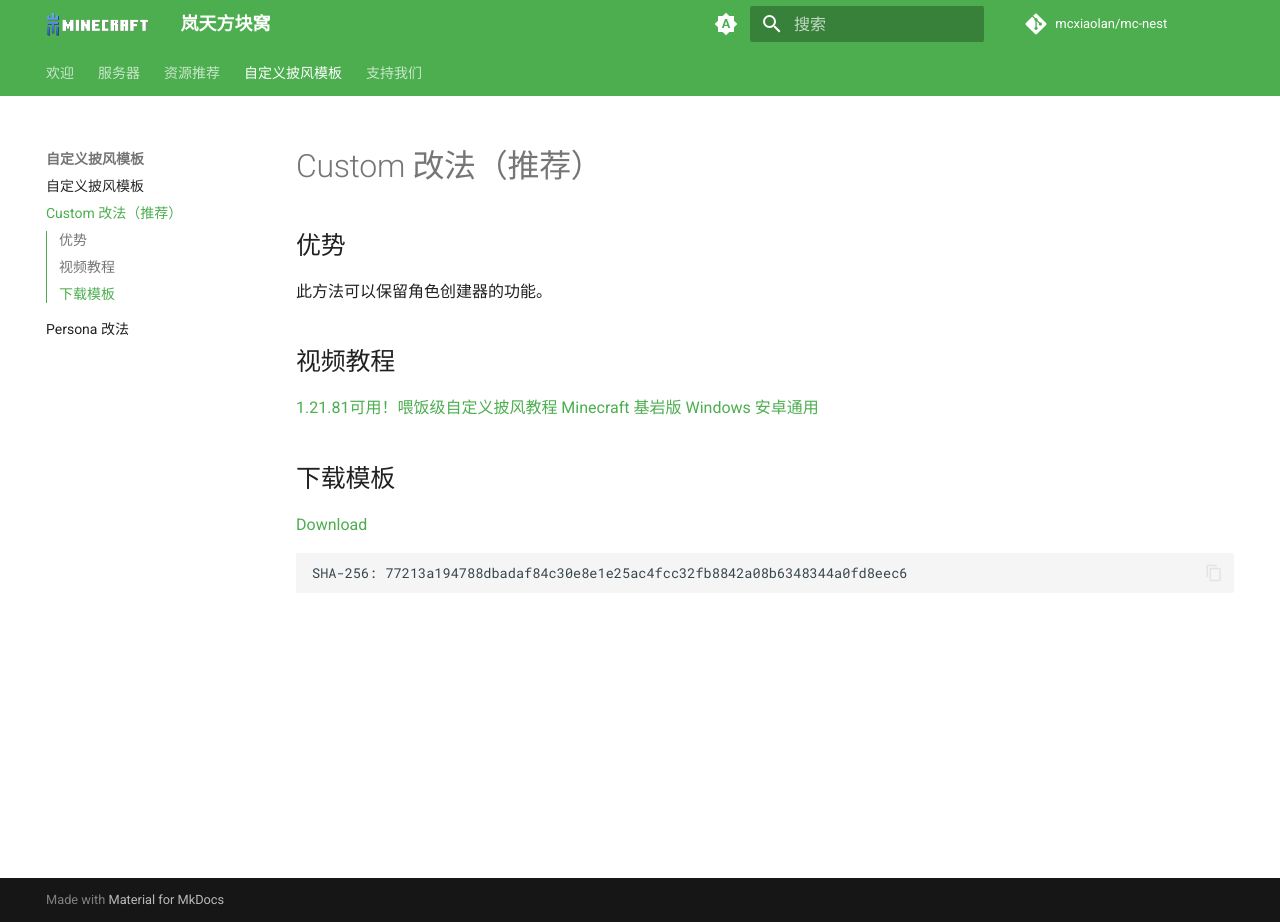
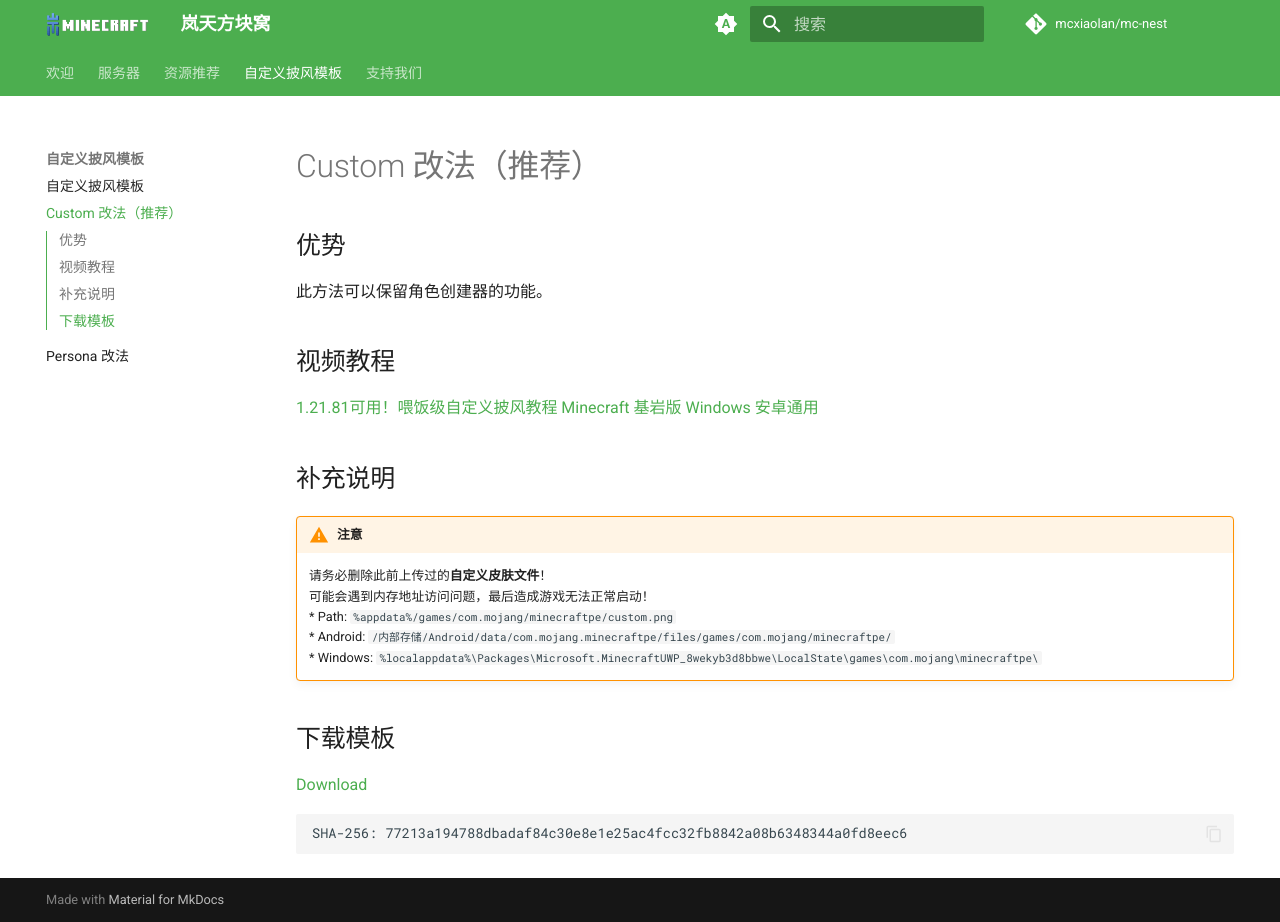
Before and after one commit to mcxiaolan/mc-nest, an MkDocs documentation site: the page built from docs/skin_packs/custom-template.md, in a window 1280 px wide and 922 px high. Built offline with MkDocs 1.6.1 and Material for MkDocs 9.7.7, drawn with Linux system fonts in a browser that asks for light colours; comment, search, counter and statistics services are not loaded.

Commit message:
添加 Custom 方案造成游戏崩溃问题的解决方案
添加游戏崩溃问题解决方案
完善教程

````diff
--- a/docs/skin_packs/custom-template.md
+++ b/docs/skin_packs/custom-template.md
@@ -5,6 +5,16 @@
 ## 视频教程
 [1.21.81可用！喂饭级自定义披风教程 Minecraft 基岩版 Windows 安卓通用](https://b23.tv/BV1HU73zcEHy)
 
+## 补充说明
+
+!!! warning "注意"
+
+    请务必删除此前上传过的**自定义皮肤文件**！
+    可能会遇到内存地址访问问题，最后造成游戏无法正常启动！
+    * Path: `%appdata%/games/com.mojang/minecraftpe/custom.png`
+    * Android: `/内部存储/Android/data/com.mojang.minecraftpe/files/games/com.mojang/minecraftpe/`
+    * Windows: `%localappdata%\Packages\Microsoft.MinecraftUWP_8wekyb3d8bbwe\LocalState\games\com.mojang\minecraftpe\`
+
 ## 下载模板
 [Download](/assets/files/custom-template.zip)
 ```
````
